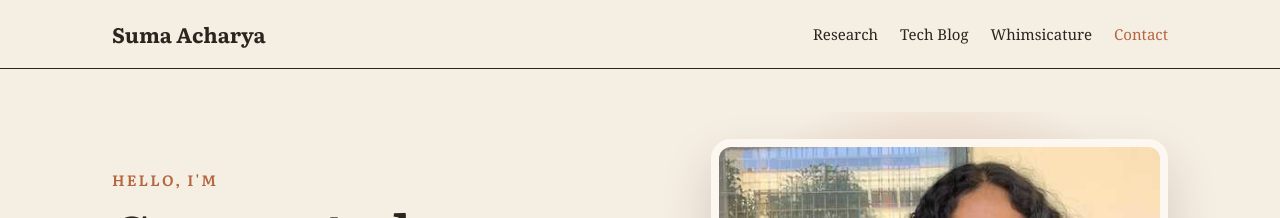
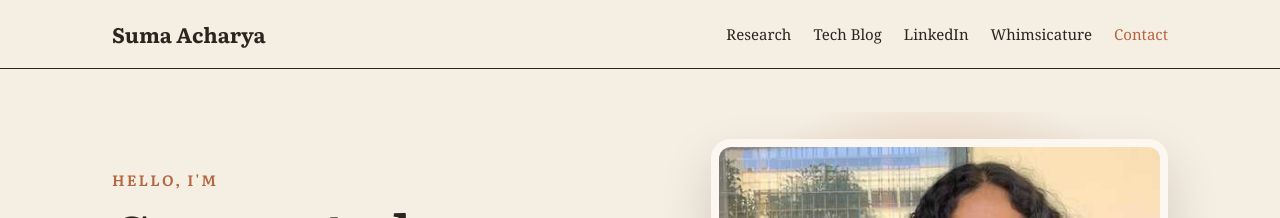
Before and after one commit to SumaAcharya/SumaAcharya.github.io, a Jekyll site: the page built from index.html, in a window 1280 px wide. Shown: the top 218 px of the page. Built offline with Jekyll 4.4.1, drawn with Linux system fonts in a browser that asks for light colours.

Commit message:
Add files via upload

```diff
--- a/_layouts/default.html
+++ b/_layouts/default.html
@@ -18,6 +18,7 @@
     <nav class="links">
       <a href="{{ '/#research' | relative_url }}">Research</a>
       <a href="{{ '/#blog' | relative_url }}">Tech Blog</a>
+      <a href="{{ '/#linkedin' | relative_url }}">LinkedIn</a>
       <a href="{{ '/#whimsicature' | relative_url }}">Whimsicature</a>
       <a class="talk" href="{{ '/#contact' | relative_url }}">Contact</a>
     </nav>
```
